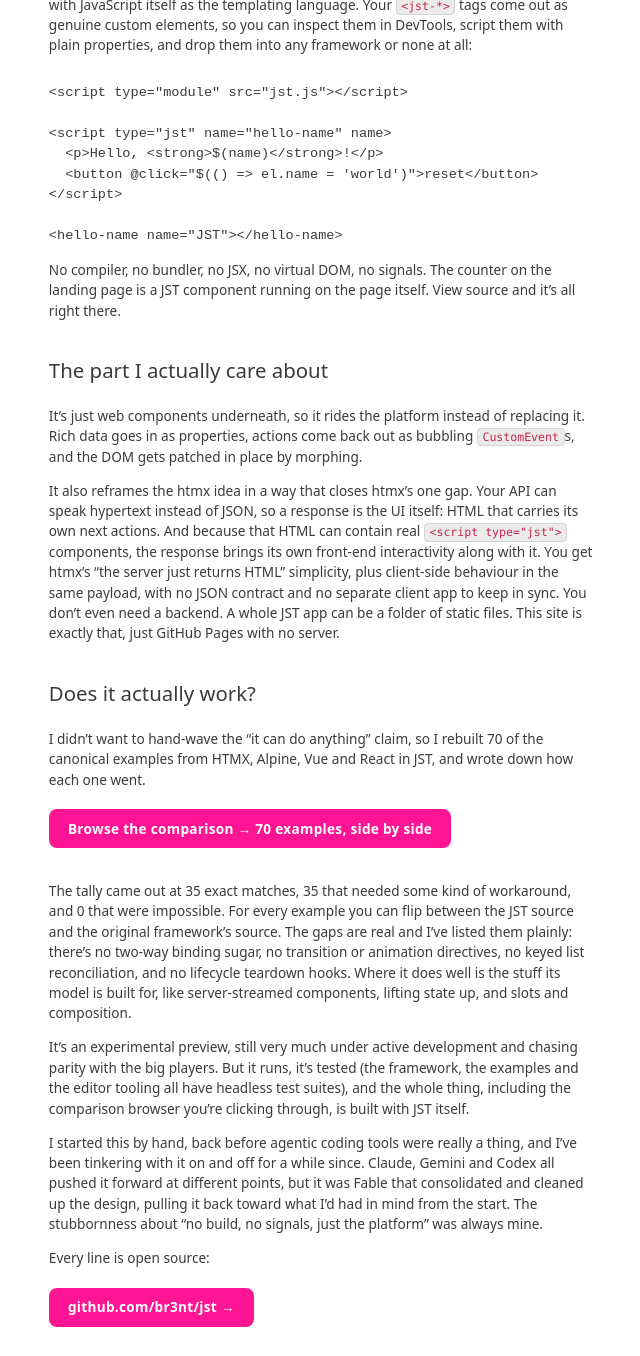
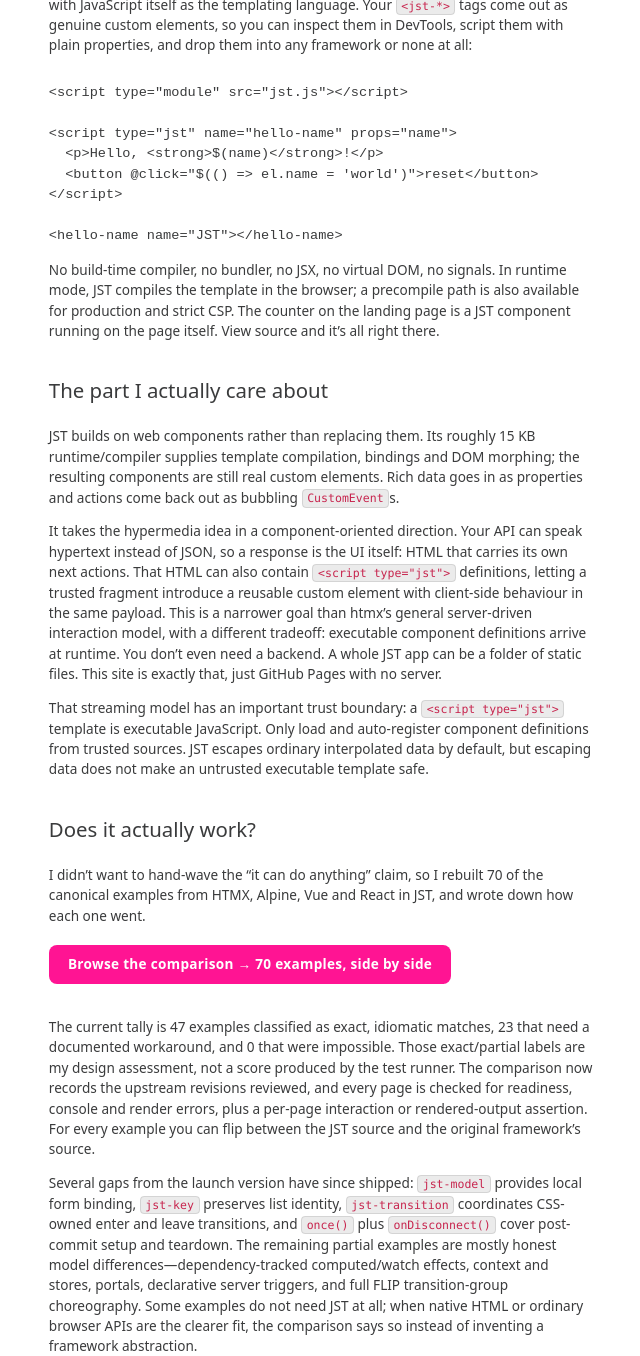
Before and after one commit to br3nt/br3nt.github.io, a Jekyll site: the page built from _posts/2026-06-15-jst-reactive-web-components-in-plain-html.md, in a window 1280 px wide and 1400 px high, scrolled down 1038 px, cut to the strip 0-1356 px from the top of the window. Shown: the whole strip, without its empty margins (319-959 px from the left). Built offline with Jekyll 4.4.1, drawn with Linux system fonts in a browser that asks for light colours; nearby versions of some CDN libraries; a style sheet for code colours, icons or effects is not loaded.

Commit message:
Refresh JST launch article

````diff
--- a/_posts/2026-06-15-jst-reactive-web-components-in-plain-html.md
+++ b/_posts/2026-06-15-jst-reactive-web-components-in-plain-html.md
@@ -29,7 +30,7 @@ A `<script type="jst">` tag gets compiled into a custom element class and regist
 ```html
 <script type="module" src="jst.js"></script>
 
-<script type="jst" name="hello-name" name>
+<script type="jst" name="hello-name" props="name">
   <p>Hello, <strong>$(name)</strong>!</p>
   <button @click="$(() => el.name = 'world')">reset</button>
 </script>
@@ -37,13 +38,15 @@ A `<script type="jst">` tag gets compiled into a custom element class and regist
 <hello-name name="JST"></hello-name>
 ```
 
-No compiler, no bundler, no JSX, no virtual DOM, no signals. The counter on the landing page is a JST component running on the page itself. View source and it's all right there.
+No build-time compiler, no bundler, no JSX, no virtual DOM, no signals. In runtime mode, JST compiles the template in the browser; a precompile path is also available for production and strict CSP. The counter on the landing page is a JST component running on the page itself. View source and it's all right there.
 
 ## The part I actually care about
 
-It's just web components underneath, so it rides the platform instead of replacing it. Rich data goes in as properties, actions come back out as bubbling `CustomEvent`s, and the DOM gets patched in place by morphing.
+JST builds on web components rather than replacing them. Its roughly 15 KB runtime/compiler supplies template compilation, bindings and DOM morphing; the resulting components are still real custom elements. Rich data goes in as properties and actions come back out as bubbling `CustomEvent`s.
 
-It also reframes the htmx idea in a way that closes htmx's one gap. Your API can speak hypertext instead of JSON, so a response is the UI itself: HTML that carries its own next actions. And because that HTML can contain real `<script type="jst">` components, the response brings its own front-end interactivity along with it. You get htmx's "the server just returns HTML" simplicity, plus client-side behaviour in the same payload, with no JSON contract and no separate client app to keep in sync. You don't even need a backend. A whole JST app can be a folder of static files. This site is exactly that, just GitHub Pages with no server.
+It takes the hypermedia idea in a component-oriented direction. Your API can speak hypertext instead of JSON, so a response is the UI itself: HTML that carries its own next actions. That HTML can also contain `<script type="jst">` definitions, letting a trusted fragment introduce a reusable custom element with client-side behaviour in the same payload. This is a narrower goal than htmx's general server-driven interaction model, with a different tradeoff: executable component definitions arrive at runtime. You don't even need a backend. A whole JST app can be a folder of static files. This site is exactly that, just GitHub Pages with no server.
+
+That streaming model has an important trust boundary: a `<script type="jst">` template is executable JavaScript. Only load and auto-register component definitions from trusted sources. JST escapes ordinary interpolated data by default, but escaping data does not make an untrusted executable template safe.
 
 ## Does it actually work?
 
@@ -51,7 +54,9 @@ I didn't want to hand-wave the "it can do anything" claim, so I rebuilt 70 of th
 
 <a class="jst-cta" href="https://br3nt.github.io/jst/framework_parity/index.html" target="_blank" rel="noopener">Browse the comparison → 70 examples, side by side</a>
 
-The tally came out at 35 exact matches, 35 that needed some kind of workaround, and 0 that were impossible. For every example you can flip between the JST source and the original framework's source. The gaps are real and I've listed them plainly: there's no two-way binding sugar, no transition or animation directives, no keyed list reconciliation, and no lifecycle teardown hooks. Where it does well is the stuff its model is built for, like server-streamed components, lifting state up, and slots and composition.
+The current tally is 47 examples classified as exact, idiomatic matches, 23 that need a documented workaround, and 0 that were impossible. Those exact/partial labels are my design assessment, not a score produced by the test runner. The comparison now records the upstream revisions reviewed, and every page is checked for readiness, console and render errors, plus a per-page interaction or rendered-output assertion. For every example you can flip between the JST source and the original framework's source.
+
+Several gaps from the launch version have since shipped: `jst-model` provides local form binding, `jst-key` preserves list identity, `jst-transition` coordinates CSS-owned enter and leave transitions, and `once()` plus `onDisconnect()` cover post-commit setup and teardown. The remaining partial examples are mostly honest model differences—dependency-tracked computed/watch effects, context and stores, portals, declarative server triggers, and full FLIP transition-group choreography. Some examples do not need JST at all; when native HTML or ordinary browser APIs are the clearer fit, the comparison says so instead of inventing a framework abstraction.
 
 It's an experimental preview, still very much under active development and chasing parity with the big players. But it runs, it's tested (the framework, the examples and the editor tooling all have headless test suites), and the whole thing, including the comparison browser you're clicking through, is built with JST itself.
 
````
Also changed, not shown: other parts of _posts/2026-06-15-jst-reactive-web-components-in-plain-html.md (+1 -0 lines).
